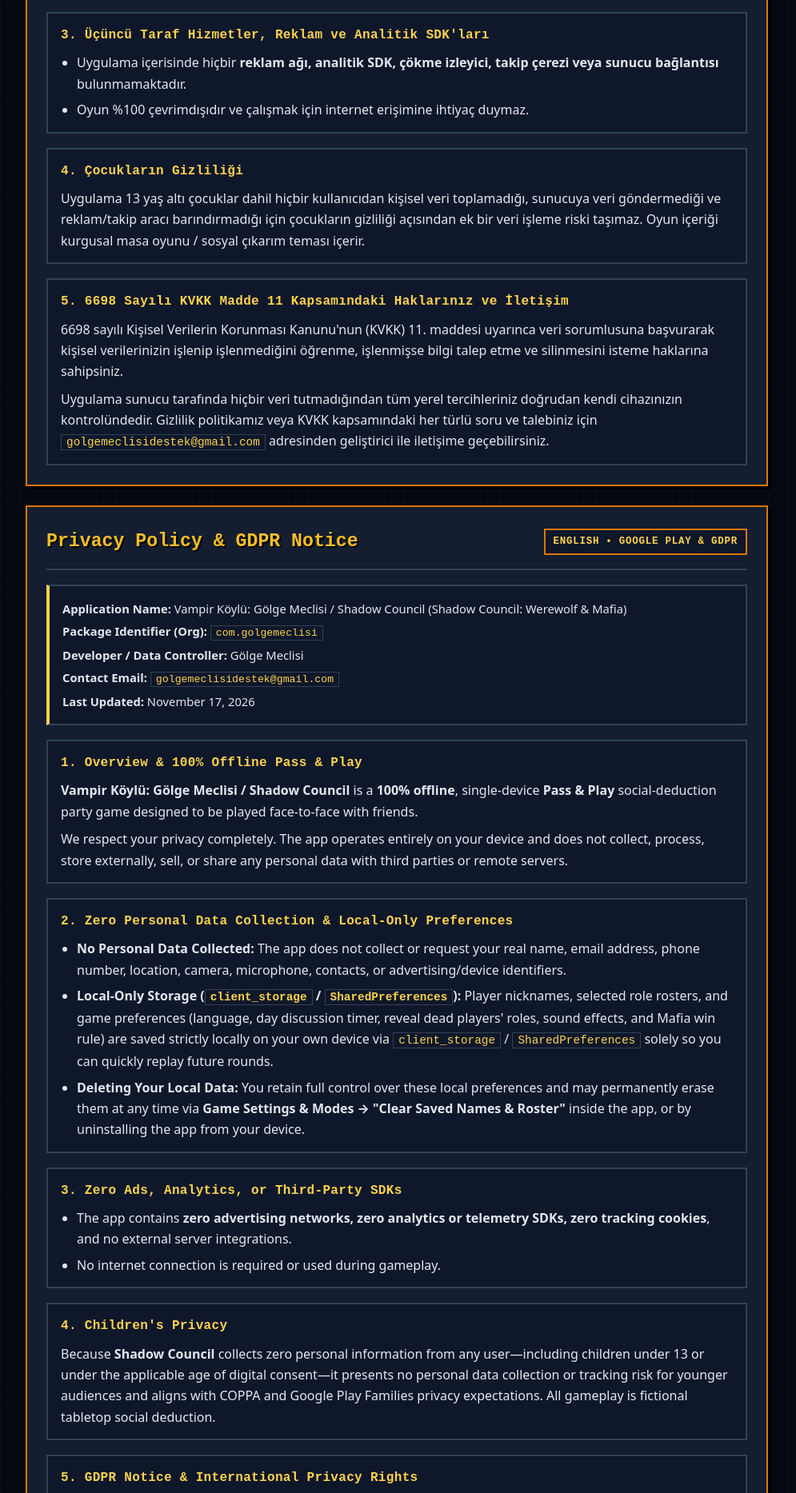
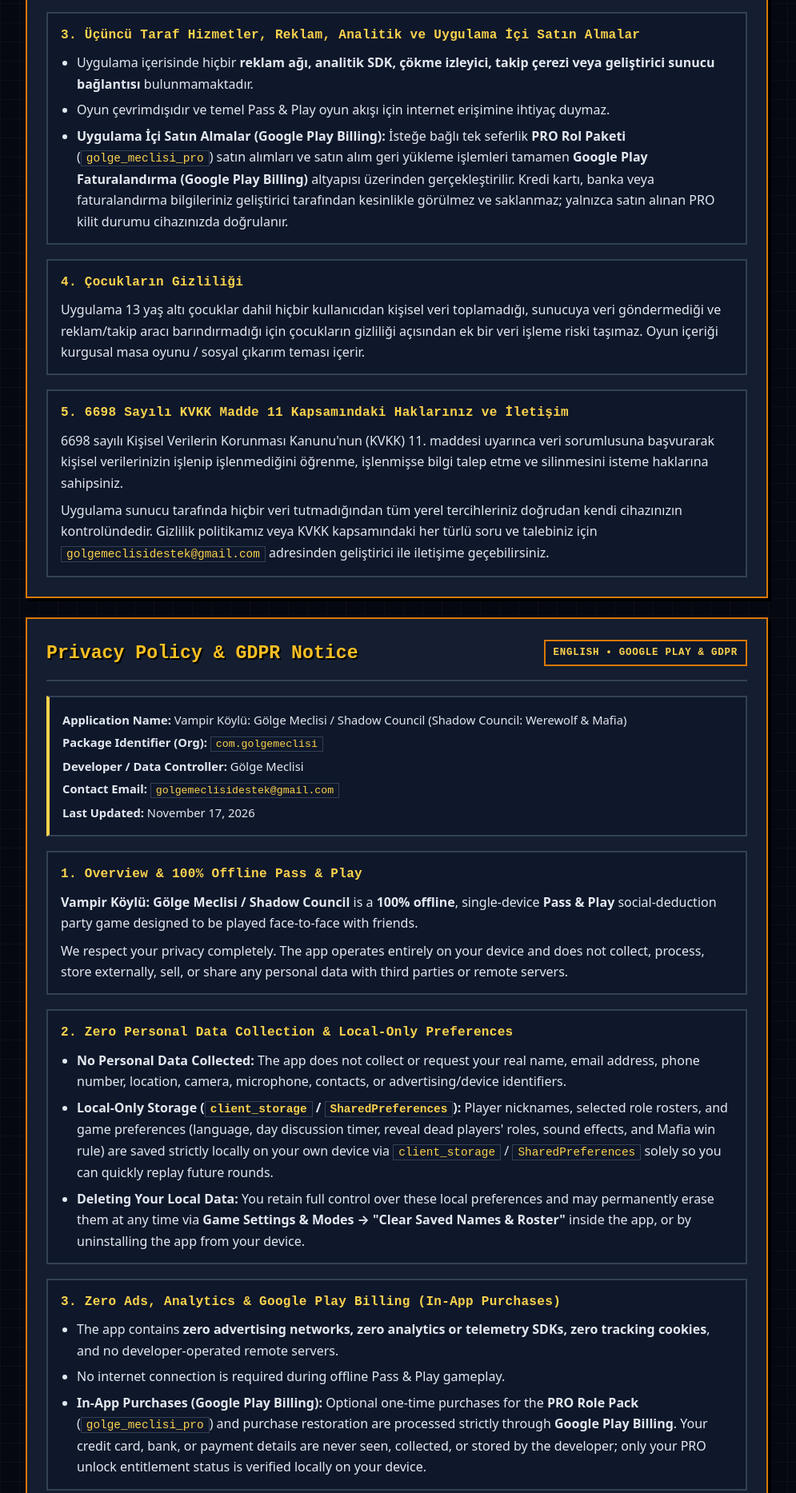
Before and after one commit to golgemeclisidestek/golgemeclisidestek.github.io, a plain HTML site: page index.html in a window 1280 px wide. Shown: the part 1580-3447 px from the top of the page at 80% size, without its empty margins (144-1139 px from the left). Drawn offline with Linux system fonts and the light colour scheme.

Commit message:
Update privacy policy with Google Play Billing (IAP) disclosure

```diff
--- a/index.html
+++ b/index.html
@@ -644,10 +644,13 @@
       </article>
 
       <article class="clause">
-        <h3>3. Üçüncü Taraf Hizmetler, Reklam ve Analitik SDK'ları</h3>
+        <h3>3. Üçüncü Taraf Hizmetler, Reklam, Analitik ve Uygulama İçi Satın Almalar</h3>
         <ul>
-          <li>Uygulama içerisinde hiçbir <strong>reklam ağı, analitik SDK, çökme izleyici, takip çerezi veya sunucu bağlantısı</strong> bulunmamaktadır.</li>
-          <li>Oyun %100 çevrimdışıdır ve çalışmak için internet erişimine ihtiyaç duymaz.</li>
+          <li>Uygulama içerisinde hiçbir <strong>reklam ağı, analitik SDK, çökme izleyici, takip çerezi veya geliştirici sunucu bağlantısı</strong> bulunmamaktadır.</li>
+          <li>Oyun çevrimdışıdır ve temel Pass &amp; Play oyun akışı için internet erişimine ihtiyaç duymaz.</li>
+          <li>
+            <strong>Uygulama İçi Satın Almalar (Google Play Billing):</strong> İsteğe bağlı tek seferlik <strong>PRO Rol Paketi</strong> (<code>golge_meclisi_pro</code>) satın alımları ve satın alım geri yükleme işlemleri tamamen <strong>Google Play Faturalandırma (Google Play Billing)</strong> altyapısı üzerinden gerçekleştirilir. Kredi kartı, banka veya faturalandırma bilgileriniz geliştirici tarafından kesinlikle görülmez ve saklanmaz; yalnızca satın alınan PRO kilit durumu cihazınızda doğrulanır.
+          </li>
         </ul>
       </article>
 
@@ -710,10 +713,13 @@
       </article>
 
       <article class="clause">
-        <h3>3. Zero Ads, Analytics, or Third-Party SDKs</h3>
+        <h3>3. Zero Ads, Analytics &amp; Google Play Billing (In-App Purchases)</h3>
         <ul>
-          <li>The app contains <strong>zero advertising networks, zero analytics or telemetry SDKs, zero tracking cookies</strong>, and no external server integrations.</li>
-          <li>No internet connection is required or used during gameplay.</li>
+          <li>The app contains <strong>zero advertising networks, zero analytics or telemetry SDKs, zero tracking cookies</strong>, and no developer-operated remote servers.</li>
+          <li>No internet connection is required during offline Pass &amp; Play gameplay.</li>
+          <li>
+            <strong>In-App Purchases (Google Play Billing):</strong> Optional one-time purchases for the <strong>PRO Role Pack</strong> (<code>golge_meclisi_pro</code>) and purchase restoration are processed strictly through <strong>Google Play Billing</strong>. Your credit card, bank, or payment details are never seen, collected, or stored by the developer; only your PRO unlock entitlement status is verified locally on your device.
+          </li>
         </ul>
       </article>
 
```
